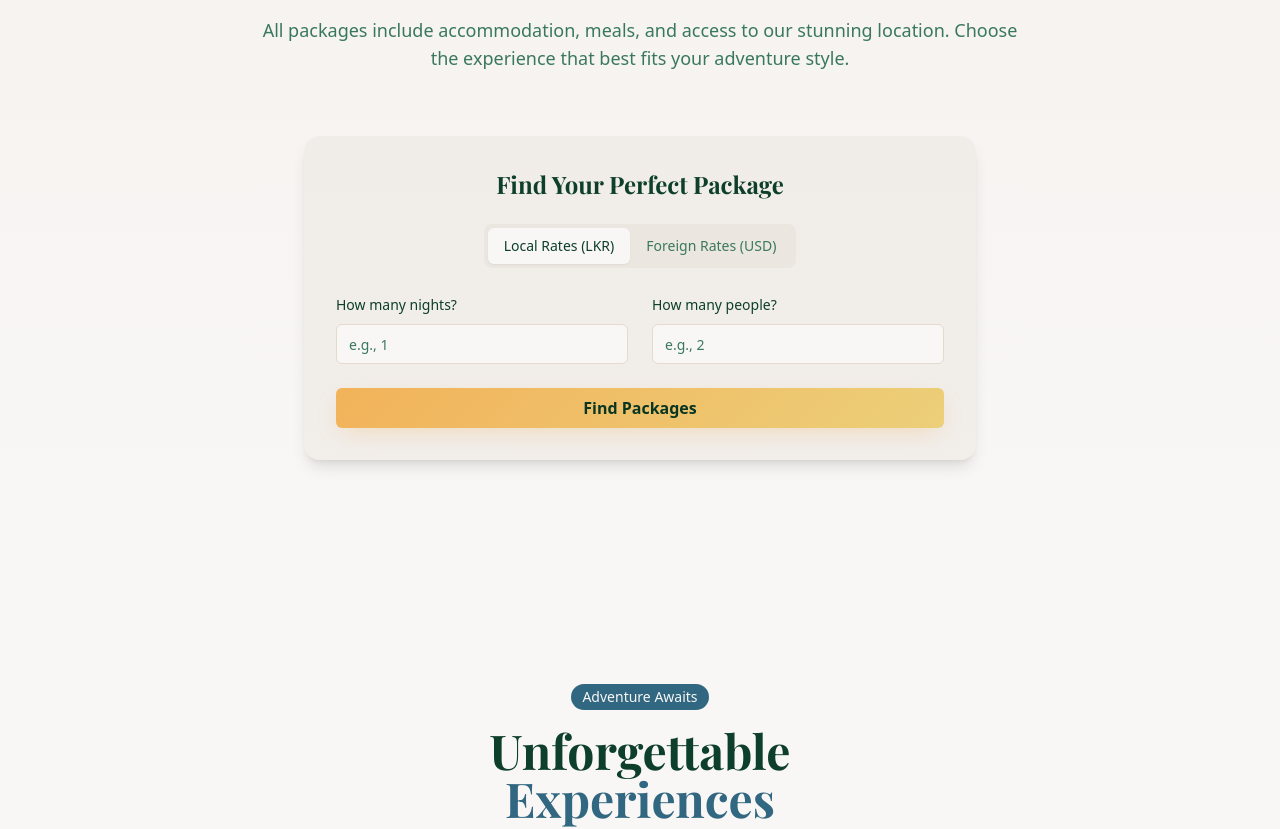
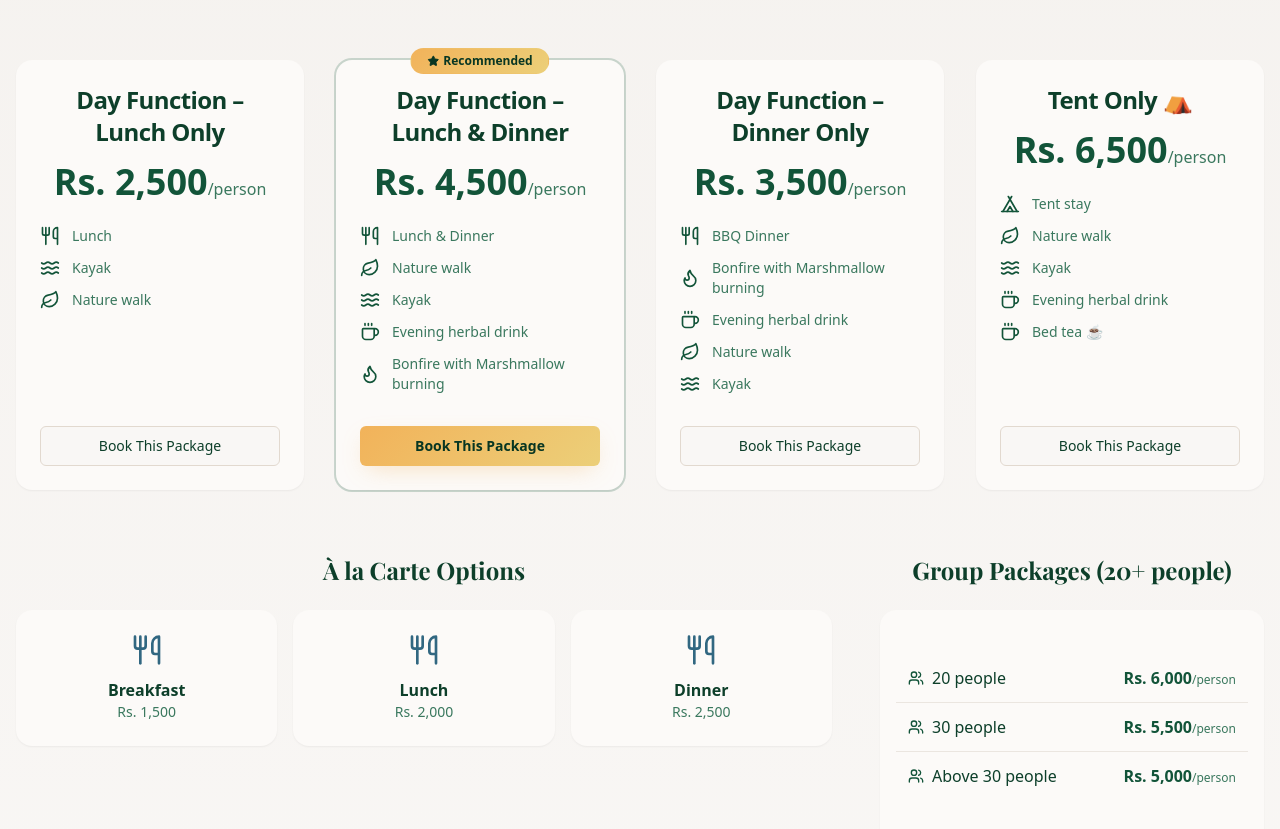
Before and after one commit to sameeraherath/wildparadisebelihuloya---test, a React (Vite) app: page / in a window 1280 px wide. Shown: the part 2960-3789 px from the top of the page. Built offline with nearby package versions, Linux system fonts and the light colour scheme.

Commit message:
refactor: update Bonfire Cooking meal plan items

```diff
--- a/src/components/Booking.tsx
+++ b/src/components/Booking.tsx
@@ -1,81 +1,95 @@
-import { useState } from "react";
-import { Card, CardContent } from "@/components/ui/card";
+import {
+  Card,
+  CardContent,
+  CardDescription,
+  CardHeader,
+  CardTitle,
+} from "@/components/ui/card";
 import { Button } from "@/components/ui/button";
 import { Badge } from "@/components/ui/badge";
 import {
-  CheckCircle,
+  Leaf,
+  Waves,
+  Flame,
+  Coffee,
+  Tent,
+  Utensils,
   Star,
+  Users,
+  Phone,
 } from "lucide-react";
-import { allPackages, calculatePrice } from "@/data/packages";
-import { Input } from "@/components/ui/input";
-import { Label } from "@/components/ui/label";
+import { motion } from "framer-motion";
+
+const individualPackages = [
+  {
+    name: "Day Function – Lunch Only",
+    price: 2500,
+    features: [
+      { icon: Utensils, text: "Lunch" },
+      { icon: Waves, text: "Kayak" },
+      { icon: Leaf, text: "Nature walk" },
+    ],
+  },
+  {
+    name: "Day Function – Lunch & Dinner",
+    price: 4500,
+    features: [
+      { icon: Utensils, text: "Lunch & Dinner" },
+      { icon: Leaf, text: "Nature walk" },
+      { icon: Waves, text: "Kayak" },
+      { icon: Coffee, text: "Evening herbal drink" },
+      { icon: Flame, text: "Bonfire with Marshmallow burning" },
+    ],
+    recommended: true,
+  },
+  {
+    name: "Day Function – Dinner Only",
+    price: 3500,
+    features: [
+      { icon: Utensils, text: "BBQ Dinner" },
+      { icon: Flame, text: "Bonfire with Marshmallow burning" },
+      { icon: Coffee, text: "Evening herbal drink" },
+      { icon: Leaf, text: "Nature walk" },
+      { icon: Waves, text: "Kayak" },
+    ],
+  },
+  {
+    name: "Tent Only ⛺",
+    price: 6500,
+    features: [
+      { icon: Tent, text: "Tent stay" },
+      { icon: Leaf, text: "Nature walk" },
+      { icon: Waves, text: "Kayak" },
+      { icon: Coffee, text: "Evening herbal drink" },
+      { icon: Coffee, text: "Bed tea ☕" },
+    ],
+  },
+];
+
+const aLaCarteOptions = [
+  { name: "Breakfast", price: 1500 },
+  { name: "Lunch", price: 2000 },
+  { name: "Dinner", price: 2500 },
+];
+
+const groupPackages = [
+  { people: "20", price: 6000 },
+  { people: "30", price: 5500 },
+  { people: "Above 30", price: 5000 },
+];
 
 const Booking = () => {
-  const [days, setDays] = useState("");
-  const [members, setMembers] = useState("");
-  const [isLocal, setIsLocal] = useState(true);
-  interface DisplayPackage {
-    name: string;
-    duration: string;
-    price: string;
-    priceNote: string;
-    features: string[];
-    recommended?: boolean;
-    reason?: string;
-  }
-
-  const [filteredPackages, setFilteredPackages] = useState<DisplayPackage[]>(
-    []
-  );
-  const [showPackages, setShowPackages] = useState(false);
-  const [isLoading, setIsLoading] = useState(false);
-  const [error, setError] = useState("");
-
-  const findPackages = () => {
-    const numDays = parseInt(days, 10);
-    const numMembers = parseInt(members, 10);
-
-    if (
-      isNaN(numDays) ||
-      isNaN(numMembers) ||
-      numDays <= 0 ||
-      numMembers <= 0
-    ) {
-      setError("Please enter a valid number of days and members.");
-      setShowPackages(false);
-      setFilteredPackages([]);
-      return;
-    }
-    setError("");
-    setIsLoading(true);
-    setShowPackages(false);
-
-    setTimeout(() => {
-      const pricing = calculatePrice(numMembers, isLocal);
-      const pkg = allPackages[0];
-
-      const displayPackage: DisplayPackage = {
-        name: pkg.name,
-        duration: `${numDays} ${numDays === 1 ? "Night" : "Nights"}`,
-        price:
-          pricing.currency === "LKR"
-            ? `Rs. ${pricing.price.toLocaleString()}`
-            : `$${pricing.price}`,
-        priceNote: pricing.note,
-        features: pkg.features,
-        recommended: true,
-        reason:
-          numDays === 1
-            ? "Perfect for experiencing our full board package with all activities included."
-            : `Ideal ${numDays}-day adventure with ${numMembers} ${
-                numMembers === 1 ? "person" : "people"
-              }.`,
+  const containerVariants = {
+    hidden: { opacity: 0 },
+    visible: {
+      opacity: 1,
+      transition: { staggerChildren: 0.1, delayChildren: 0.2 },
+    },
   };
 
-      setFilteredPackages([displayPackage]);
-      setIsLoading(false);
-      setShowPackages(true);
-    }, 1500);
+  const itemVariants = {
+    hidden: { y: 20, opacity: 0 },
+    visible: { y: 0, opacity: 1, transition: { duration: 0.5 } },
   };
 
   return (
@@ -84,185 +98,178 @@ const Booking = () => {
       className="py-20 bg-gradient-to-b from-muted/30 to-background"
     >
       <div className="container mx-auto px-4">
-        <div className="text-center mb-16">
+        <motion.div
+          className="text-center mb-16"
+          initial={{ opacity: 0, y: -20 }}
+          animate={{ opacity: 1, y: 0 }}
+          transition={{ duration: 0.7 }}
+        >
           <Badge variant="secondary" className="mb-4 text-sm font-medium">
             Reserve Your Spot
           </Badge>
           <h2 className="text-4xl md:text-5xl font-bold mb-6 text-foreground font-playfair">
-            Choose Your
-            <span className="block text-river-medium">Adventure Package</span>
+            Choose Your Adventure Package
           </h2>
           <p className="text-lg text-muted-foreground max-w-3xl mx-auto">
-            All packages include accommodation, meals, and access to our
-            stunning location. Choose the experience that best fits your
-            adventure style.
+            All packages include nature experiences. Pick the one that fits your
+            style.
           </p>
-        </div>
+        </motion.div>
 
-        <Card className="max-w-2xl mx-auto mb-16 shadow-lg border-0 bg-muted/50">
-          <CardContent className="p-8">
-            <h3 className="text-2xl font-bold text-center mb-6 text-foreground font-playfair">
-              Find Your Perfect Package
-            </h3>
-            <div className="space-y-6 mb-6">
-              <div className="flex justify-center mb-4">
-                <div className="flex bg-muted rounded-lg p-1">
-                  <button
-                    type="button"
-                    onClick={() => setIsLocal(true)}
-                    className={`px-4 py-2 rounded-md text-sm font-medium transition-colors ${
-                      isLocal
-                        ? "bg-background text-foreground shadow-sm"
-                        : "text-muted-foreground hover:text-foreground"
-                    }`}
+        {/* Individual Packages */}
+        <motion.div
+          className="grid md:grid-cols-2 lg:grid-cols-4 gap-8 mb-16"
+          variants={containerVariants}
+          initial="hidden"
+          whileInView="visible"
+          viewport={{ once: true, amount: 0.2 }}
         >
-                    Local Rates (LKR)
-                  </button>
-                  <button
-                    type="button"
-                    onClick={() => setIsLocal(false)}
-                    className={`px-4 py-2 rounded-md text-sm font-medium transition-colors ${
-                      !isLocal
-                        ? "bg-background text-foreground shadow-sm"
-                        : "text-muted-foreground hover:text-foreground"
-                    }`}
-                  >
-                    Foreign Rates (USD)
-                  </button>
-                </div>
-              </div>
-
-              <div className="grid sm:grid-cols-2 gap-6">
-                <div className="space-y-2">
-                  <Label htmlFor="days">How many nights?</Label>
-                  <Input
-                    id="days"
-                    type="number"
-                    value={days}
-                    onChange={(e) => setDays(e.target.value)}
-                    placeholder="e.g., 1"
-                    min="1"
-                  />
-                </div>
-                <div className="space-y-2">
-                  <Label htmlFor="members">How many people?</Label>
-                  <Input
-                    id="members"
-                    type="number"
-                    value={members}
-                    onChange={(e) => setMembers(e.target.value)}
-                    placeholder="e.g., 2"
-                    min="1"
-                  />
-                </div>
-              </div>
-            </div>
-            {error && (
-              <p className="text-red-500 text-sm text-center mb-4">{error}</p>
-            )}
-            <Button onClick={findPackages} className="w-full" variant="hero">
-              <span className="text-base px-6 py-3">Find Packages</span>
-            </Button>
-          </CardContent>
-        </Card>
-
-        {isLoading && (
-          <div className="w-full flex flex-col items-center justify-center text-center mb-16 animate-fade-in">
-            <div className="animate-spin rounded-full h-12 w-12 border-b-2 border-forest-medium"></div>
-            <p className="text-lg text-muted-foreground mt-4">
-              Finding the best adventures for you...
-            </p>
-          </div>
-        )}
-
-        {/* Package Cards */}
-        {showPackages && !isLoading && filteredPackages.length > 0 && (
-          <div className="flex justify-center">
-            <div className="grid md:grid-cols-1 lg:grid-cols-3 gap-8 mb-16">
-              {filteredPackages.map((pkg, index) => (
+          {individualPackages.map((pkg) => (
+            <motion.div key={pkg.name} variants={itemVariants}>
               <Card
-                  key={pkg.name}
-                  className={`relative border-0 transition-all duration-300 hover:scale-105 animate-fade-in-up ${
+                className={`relative border-0 transition-all duration-300 h-full flex flex-col ${
                   pkg.recommended
                     ? "shadow-forest ring-2 ring-forest-medium/20"
                     : "shadow-sm hover:shadow-river"
                 }`}
-                  style={{
-                    animationDelay: `${index * 200}ms`,
-                    animationFillMode: "backwards",
-                  }}
               >
                 {pkg.recommended && (
                   <div className="absolute -top-3 left-1/2 transform -translate-x-1/2">
                     <Badge className="bg-gradient-sunset text-forest-dark font-bold px-4 py-1">
                       <Star className="w-3 h-3 mr-1 fill-current" />
-                        Most Popular
+                      Recommended
                     </Badge>
                   </div>
                 )}
-
-                  <CardContent className="p-8 flex flex-col h-full">
-                    <div className="text-center mb-6">
-                      <h3 className="text-2xl font-bold text-foreground mb-2">
+                <CardHeader className="text-center">
+                  <CardTitle className="text-2xl font-bold text-foreground">
                     {pkg.name}
-                      </h3>
-                      <p className="text-muted-foreground mb-4">
-                        {pkg.duration}
-                      </p>
-                      <div className="mb-4">
-                        <span className="text-4xl font-bold text-forest-medium">
-                          {pkg.price}
-                        </span>
-                        <span className="text-muted-foreground ml-1">
-                          / {pkg.priceNote}
+                  </CardTitle>
+                  <div className="text-4xl font-bold text-forest-medium pt-2">
+                    Rs. {pkg.price.toLocaleString()}
+                    <span className="text-base font-normal text-muted-foreground">
+                      /person
                     </span>
                   </div>
-                    </div>
-
-                    <div className="space-y-3 mb-8">
-                      {pkg.features.map((feature) => (
-                        <div key={feature} className="flex items-start gap-3">
-                          <CheckCircle className="w-5 h-5 text-forest-medium flex-shrink-0 mt-0.5" />
+                </CardHeader>
+                <CardContent className="flex flex-col flex-grow">
+                  <ul className="space-y-3 mb-8 flex-grow">
+                    {pkg.features.map((feature, i) => (
+                      <li key={i} className="flex items-center gap-3">
+                        <feature.icon className="w-5 h-5 text-forest-medium flex-shrink-0" />
                         <span className="text-sm text-muted-foreground">
-                            {feature}
+                          {feature.text}
                         </span>
-                        </div>
+                      </li>
                     ))}
-                    </div>
-
-                    <div className="mt-auto">
-                      <div className="mt-6 p-4 bg-forest-light/20 rounded-lg mb-8">
-                        <p className="font-bold text-forest-dark text-sm">
-                          Why we recommend this:
-                        </p>
-                        <p className="text-sm text-muted-foreground">
-                          {pkg.reason}
-                        </p>
-                      </div>
-
+                  </ul>
                   <Button
                     variant={pkg.recommended ? "hero" : "outline"}
-                        className="w-full px-6 py-3 text-base"
-                        onClick={() =>
-                          (window.location.href = "tel:0762756333")
-                        }
+                    className="w-full mt-auto"
+                    onClick={() => (window.location.href = "tel:0762756333")}
                   >
                     Book This Package
                   </Button>
-                    </div>
+                </CardContent>
+              </Card>
+            </motion.div>
+          ))}
+        </motion.div>
+
+        {/* A La Carte & Group Packages */}
+        <div className="grid lg:grid-cols-3 gap-12">
+          {/* A La Carte */}
+          <motion.div
+            className="lg:col-span-2"
+            initial={{ opacity: 0, x: -30 }}
+            whileInView={{ opacity: 1, x: 0 }}
+            viewport={{ once: true }}
+            transition={{ duration: 0.7, delay: 0.2 }}
+          >
+            <h3 className="text-2xl font-bold mb-6 text-center text-foreground font-playfair">
+              À la Carte Options
+            </h3>
+            <div className="grid grid-cols-1 sm:grid-cols-3 gap-4">
+              {aLaCarteOptions.map((item) => (
+                <Card
+                  key={item.name}
+                  className="border-0 shadow-sm hover:shadow-forest transition-shadow duration-300 text-center"
+                >
+                  <CardContent className="p-6">
+                    <Utensils className="w-8 h-8 text-river-medium mx-auto mb-3" />
+                    <p className="font-semibold text-foreground">{item.name}</p>
+                    <p className="text-sm text-muted-foreground">
+                      Rs. {item.price.toLocaleString()}
+                    </p>
                   </CardContent>
                 </Card>
               ))}
             </div>
+          </motion.div>
+
+          {/* Group Packages */}
+          <motion.div
+            className="lg:col-span-1"
+            initial={{ opacity: 0, x: 30 }}
+            whileInView={{ opacity: 1, x: 0 }}
+            viewport={{ once: true }}
+            transition={{ duration: 0.7, delay: 0.4 }}
+          >
+            <h3 className="text-2xl font-bold mb-6 text-center text-foreground font-playfair">
+              Group Packages (20+ people)
+            </h3>
+            <Card className="border-0 shadow-sm h-full">
+              <CardContent className="p-4 flex flex-col justify-center h-full">
+                <ul className="divide-y divide-muted">
+                  {groupPackages.map((pkg) => (
+                    <li
+                      key={pkg.people}
+                      className="flex justify-between items-center p-3"
+                    >
+                      <div className="flex items-center gap-2">
+                        <Users className="w-4 h-4 text-forest-medium" />
+                        <span className="font-medium text-foreground">
+                          {pkg.people} people
+                        </span>
                       </div>
-        )}
-        {showPackages && filteredPackages.length === 0 && !error && (
-          <div className="text-center mb-16 animate-fade-in">
-            <p className="text-lg text-muted-foreground">
-              No packages found for your criteria. Please adjust your search.
+                      <span className="font-bold text-forest-medium">
+                        Rs. {pkg.price.toLocaleString()}
+                        <span className="text-xs font-normal text-muted-foreground">
+                          /person
+                        </span>
+                      </span>
+                    </li>
+                  ))}
+                </ul>
+              </CardContent>
+            </Card>
+          </motion.div>
+        </div>
+
+        {/* Contact CTA */}
+        <motion.div
+          className="text-center mt-24 p-8 bg-gradient-sunset rounded-lg"
+          initial={{ opacity: 0, y: 30 }}
+          whileInView={{ opacity: 1, y: 0 }}
+          viewport={{ once: true }}
+          transition={{ duration: 0.6, delay: 0.5 }}
+        >
+          <h4 className="text-xl font-bold text-forest-dark mb-2">
+            Have Questions or a Custom Request?
+          </h4>
+          <p className="text-forest-dark/80 mb-6 max-w-xl mx-auto">
+            If you face any issues or need to plan a custom event, our team is
+            here to help you create the perfect adventure.
           </p>
-          </div>
-        )}
+          <Button
+            variant="outline"
+            className="border-forest-dark text-forest-dark hover:bg-forest-dark hover:text-white"
+            onClick={() => (window.location.href = "tel:0762756333")}
+          >
+            <Phone className="w-4 h-4 mr-2" />
+            Contact Us
+          </Button>
+        </motion.div>
       </div>
     </section>
   );
--- a/src/data/foodDining.ts
+++ b/src/data/foodDining.ts
@@ -34,7 +34,7 @@ export const mealPlans: MealPlan[] = [
   {
     title: "Bonfire Cooking",
     description: "Interactive cooking experience around the fire",
-    items: ["Campfire Stew", "Roasted Corn", "Marshmallows", "Hot Chocolate"],
+    items: ["Campfire Stew", "Marshmallows"],
     familyFriendly: true,
     teamSuitable: true,
     category: "bonfire",
```
Lines whose indentation alone changed are shown as unchanged.
